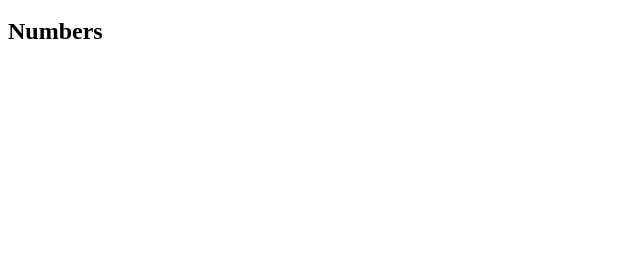
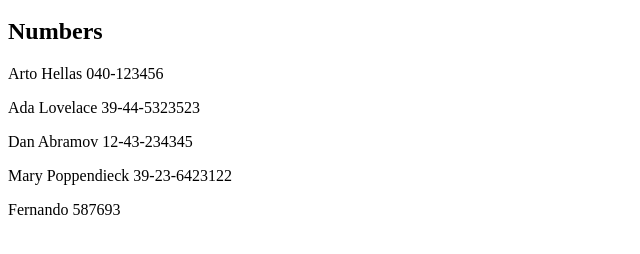
Before and after one commit to imardev/full-stack-course, a React (Vite) app in the folder part2/phonebook/: page / in a window 1280 px wide. Shown: the part 150-404 px from the top of the page, without its empty margins (0-640 px from the left). Built offline with nearby package versions, Linux system fonts and the light colour scheme; no server answers; data requests are answered from the project's data file.

Commit message:
Finish 2.12

```diff
--- /dev/null
+++ b/part2/phonebook/db.json
@@ -0,0 +1,30 @@
+{
+  "persons": [
+    {
+      "name": "Arto Hellas",
+      "number": "040-123456",
+      "id": "1"
+    },
+    {
+      "name": "Ada Lovelace",
+      "number": "39-44-5323523",
+      "id": "2"
+    },
+    {
+      "name": "Dan Abramov",
+      "number": "12-43-234345",
+      "id": "3"
+    },
+    {
+      "name": "Mary Poppendieck",
+      "number": "39-23-6423122",
+      "id": "4"
+    },
+    {
+      "name": "Fernando",
+      "number": "587693",
+      "id": "gnF3-jQKnuk"
+    }
+  ],
+  "$schema": "./node_modules/json-server/schema.json"
+}
--- a/part2/phonebook/package.json
+++ b/part2/phonebook/package.json
@@ -7,7 +7,8 @@
     "dev": "vite",
     "build": "vite build",
     "lint": "eslint .",
-    "preview": "vite preview"
+    "preview": "vite preview",
+    "server": "json-server --port 3001 --watch db.json"
   },
   "dependencies": {
     "axios": "^1.16.1",
@@ -23,6 +24,7 @@
     "eslint-plugin-react-hooks": "^7.1.1",
     "eslint-plugin-react-refresh": "^0.5.2",
     "globals": "^17.6.0",
+    "json-server": "1.0.0-beta.15",
     "vite": "^8.0.12"
   }
 }
--- a/part2/phonebook/src/App.jsx
+++ b/part2/phonebook/src/App.jsx
@@ -2,7 +2,7 @@ import { useState, useEffect } from "react";
 import Filter from "./components/Filter";
 import Form from "./components/PersonForm";
 import Persons from "./components/Persons";
-import axios from "axios";
+import PersonService from "./services/Services";
 
 const App = () => {
   const [persons, setPersons] = useState([]);
@@ -10,12 +10,12 @@ const App = () => {
   const [newNumber, setNewNumber] = useState("");
   const [searchTerm, setSearchTerm] = useState("");
   useEffect(() => {
-    axios
-      .get(
-        "https://my-json-server.typicode.com/imardev/full-stack-course/persons",
-      )
-      .then((response) => {
-        setPersons(response.data);
+    PersonService.getAll()
+      .then((initialPersons) => {
+        setPersons(initialPersons);
+      })
+      .catch((e) => {
+        console.error("Error fetching data:", e);
       });
   }, []);
 
@@ -33,6 +33,14 @@ const App = () => {
     setPersons(persons.concat(personObject));
     setNewName("");
     setNewNumber("");
+
+    PersonService.create(personObject)
+      .then((returnedPerson) => {
+        setPersons(persons.concat(returnedPerson));
+      })
+      .catch((e) => {
+        console.error("Error adding person:", e);
+      });
   };
   return (
     <div>
--- /dev/null
+++ b/part2/phonebook/src/services/Services.jsx
@@ -0,0 +1,26 @@
+import axios from "axios";
+
+// URL base para el backend
+const baseUrl =
+  "http://localhost:3001/persons"; /* Change this to your actual backend URL */
+
+// Funciones para interactuar con el backend
+// Obtener todos los contactos
+const getAll = () => {
+  const request = axios.get(baseUrl);
+  return request.then((response) => response.data);
+};
+
+// Agregar un nuevo contacto
+const create = (newObject) => {
+  const request = axios.post(baseUrl, newObject);
+  return request.then((response) => response.data);
+};
+
+// Actualizar un contacto existente
+const update = (id, newObject) => {
+  const request = axios.put(`${baseUrl}/${id}`, newObject);
+  return request.then((response) => response.data);
+};
+
+export default { getAll, create, update };
```
Also changed, not shown: 1 other file (tests, documents, lock files or other folders).
